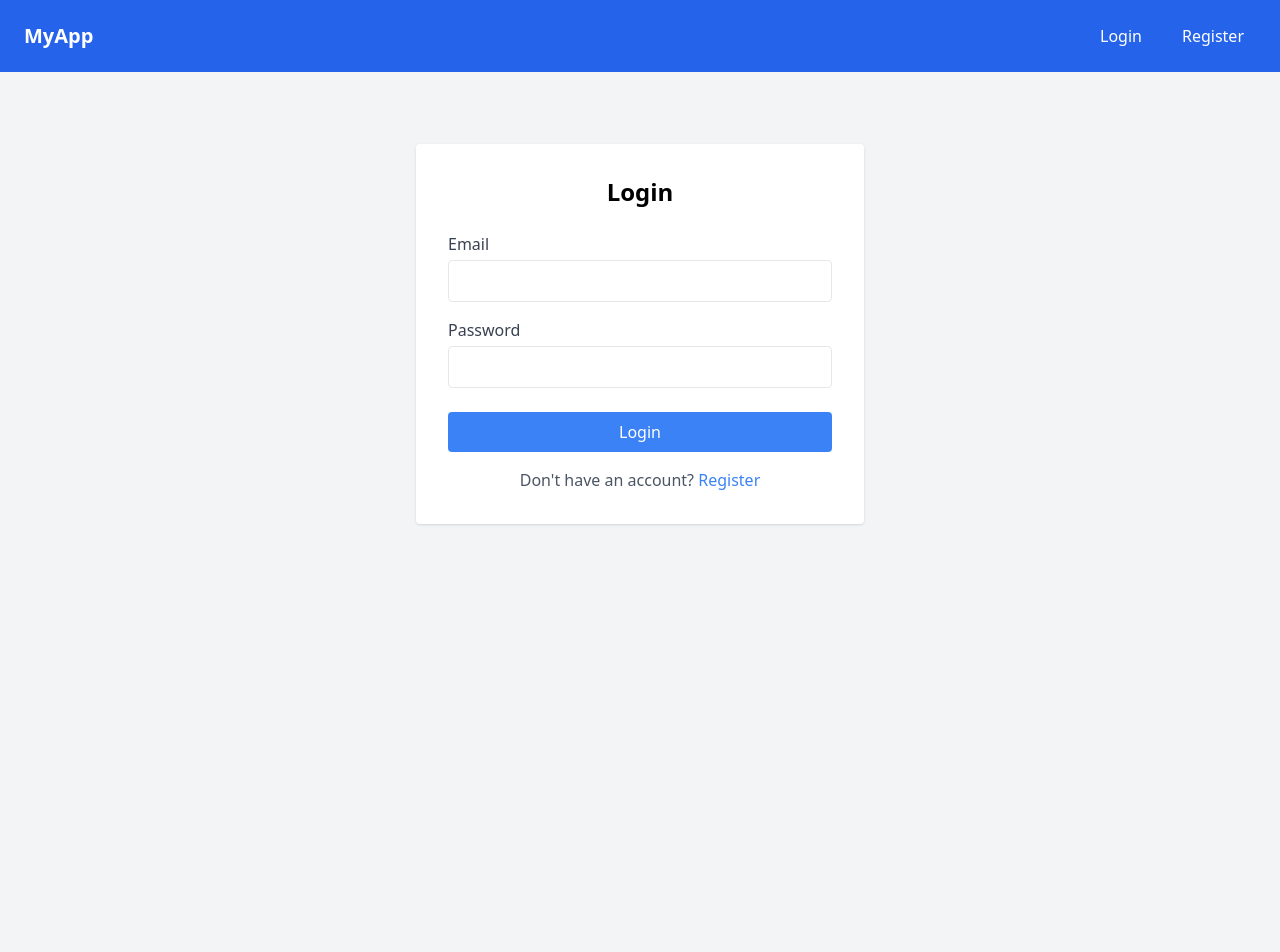
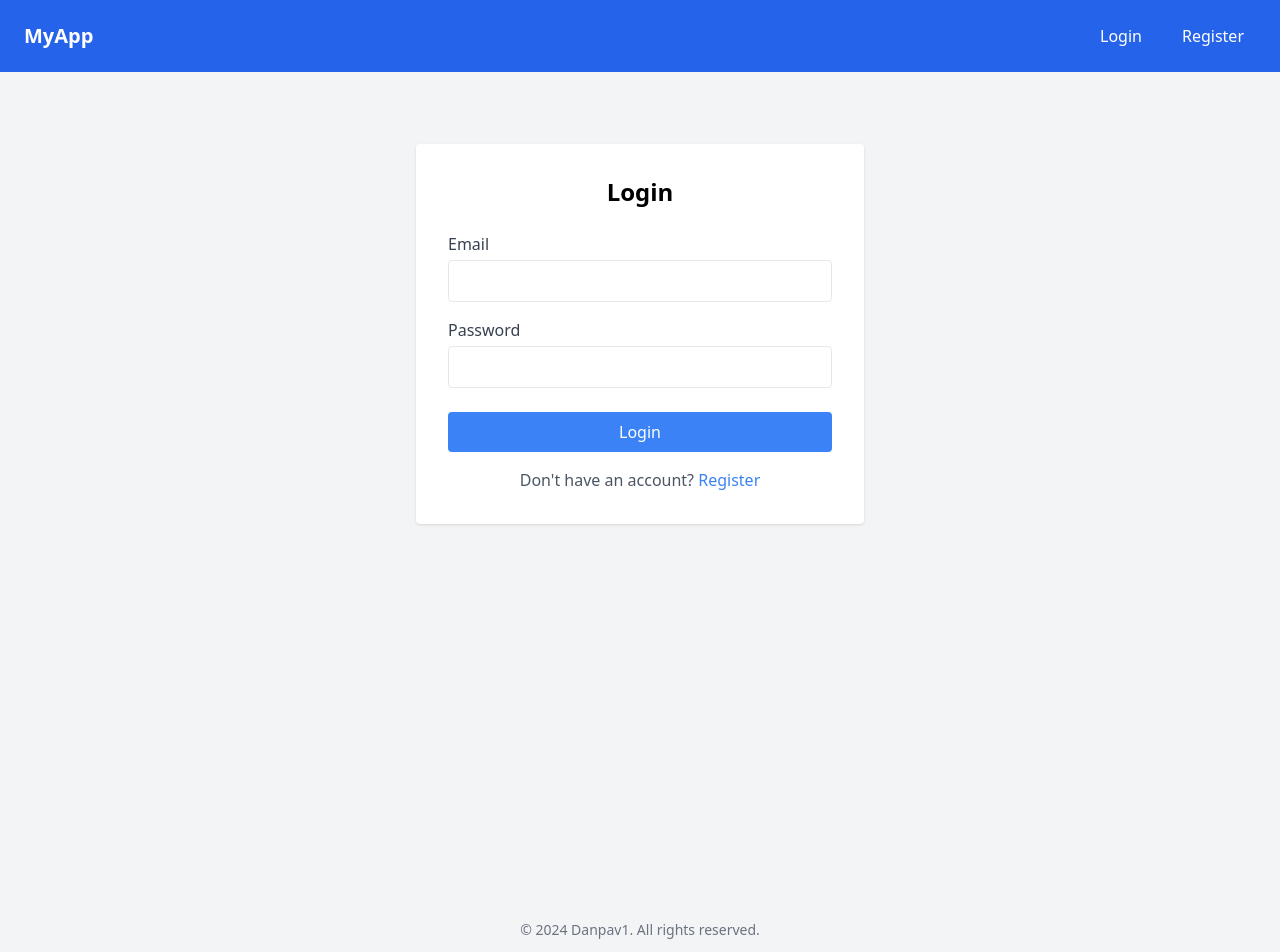
Before and after one commit to Danpav1/login_website, a React (Vite) app in the folder frontend/: page /login in a window 1280 px wide. Shown: the top 952 px of the page. Before the commit the page ends 904 px from the top, so only its background shows below. Built offline with nearby package versions, Linux system fonts and the light colour scheme.

Commit message:
feat: implemented a footer with a copyright portion that dynamically changes based on the year

```diff
--- a/frontend/src/App.jsx
+++ b/frontend/src/App.jsx
@@ -2,6 +2,7 @@
 import React, { Suspense, lazy } from 'react';
 import { BrowserRouter as Router, Routes, Route } from 'react-router-dom';
 import Navbar from './components/Navbar';
+import Footer from './components/Footer'; // Import the Footer
 import { AuthProvider } from './contexts/AuthContext';
 import ProtectedRoute from './components/ProtectedRoute';
 import LoadingSpinner from './components/LoadingSpinner';
@@ -51,6 +52,7 @@ function App() {
             </Routes>
           </Suspense>
         </div>
+        <Footer />
       </Router>
     </AuthProvider>
   );
--- /dev/null
+++ b/frontend/src/components/Footer.jsx
@@ -0,0 +1,17 @@
+// src/components/Footer.jsx
+import React from 'react';
+
+const Footer = () => {
+  const currentYear = new Date().getFullYear(); // Get the current year
+
+  return (
+    <footer className="bg-gray-100 text-gray-500 px-6 py-4">
+      <div className="container mx-auto flex justify-center items-center">
+        <p className="text-sm">&copy; {currentYear} Danpav1. All rights reserved.</p>
+        {/* Add more elements here (TOS, privacy policy, etc) */}
+      </div>
+    </footer>
+  );
+};
+
+export default Footer;
```
